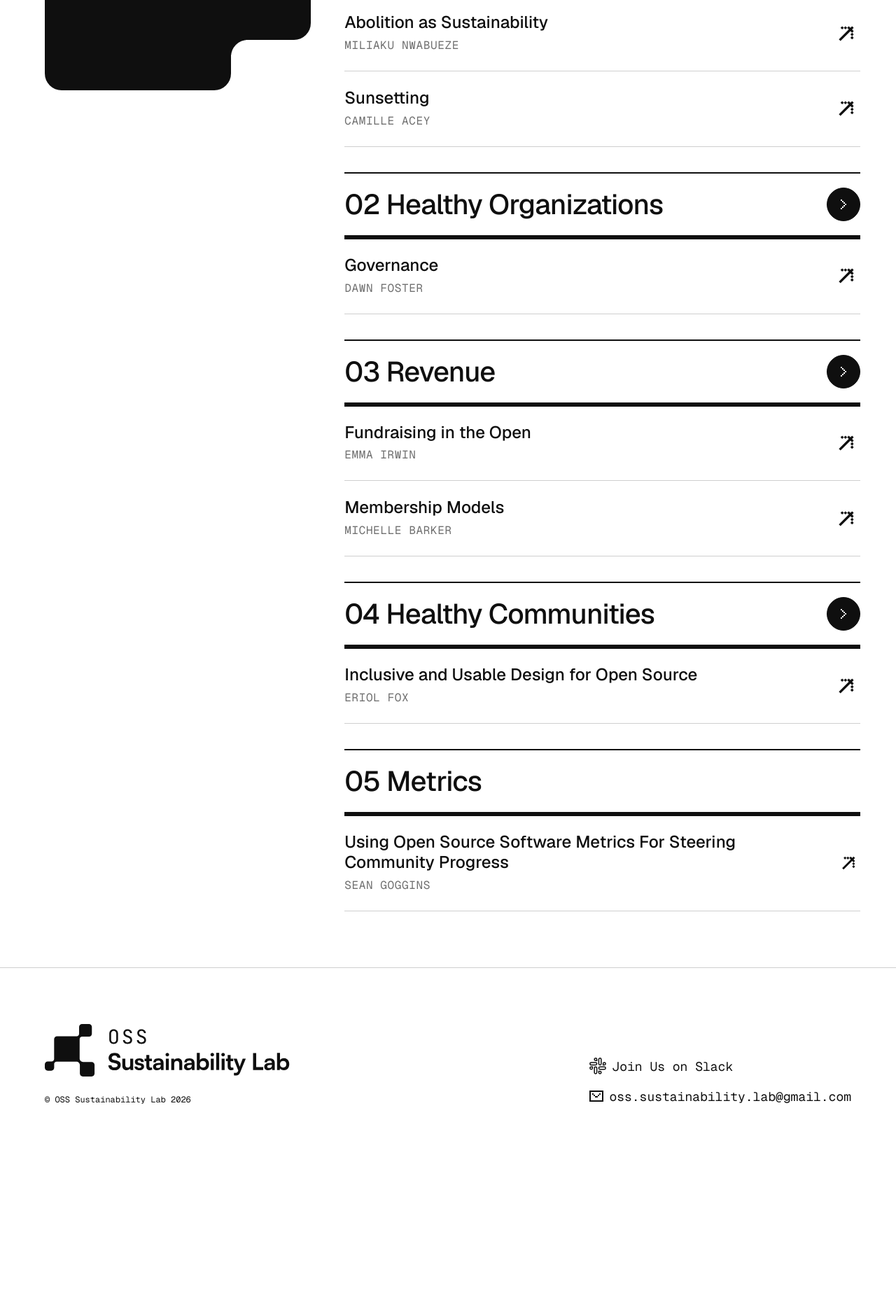
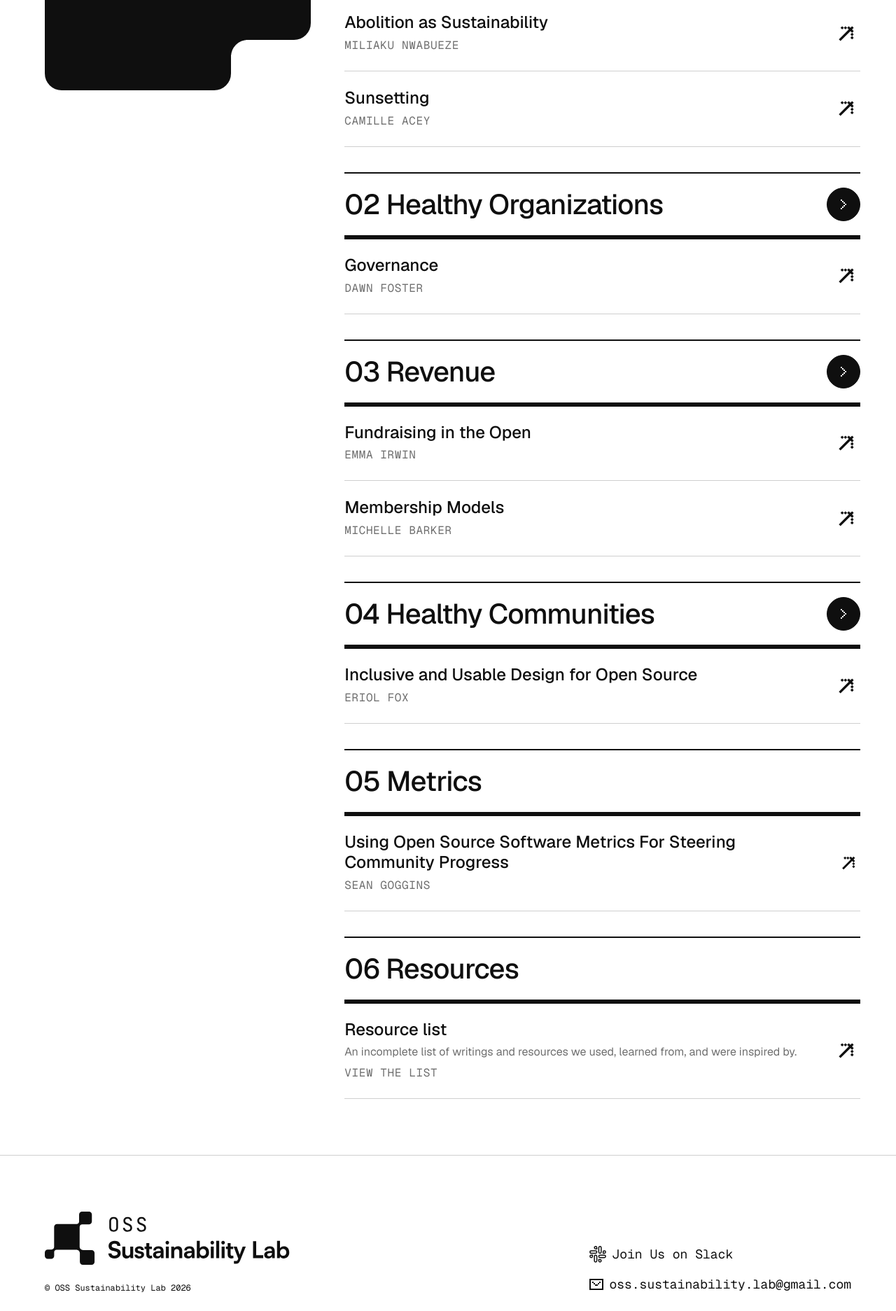
Before and after one commit to oss-sustainability-lab/website, a Jekyll site: the page built from curriculum.html, in a window 1280 px wide. Shown: the part 2433-4306 px from the top of the page at 70% size. Built offline with Jekyll 4.4.1, drawn with Linux system fonts in a browser that asks for light colours; nearby versions of some CDN libraries; library files that are not in the unit come from our copies; before the commit the page ends 4037 px from its top, so only the background shows below that.

Commit message:
adding resource table link to notion

```diff
--- a/_data/cirrciulum.yml
+++ b/_data/cirrciulum.yml
@@ -68,3 +68,16 @@
       #url:
       author: Sean Goggins
       slug: metrics
+
+- section: Bibliography
+  title: Resources
+  description: ""
+  # highlightedResources:
+  #   - title: View on the list
+  #       url: https://outrageous-aftershave-22a.notion.site/OSS-Sustainability-Lab-2025-Cohort-Syllabus-24537b301040800f88f3d4f0592685c7
+  resources:
+    - title: Resource list
+      desc: "An incomplete list of writings and resources we used, learned from, and were inspired by."
+      url: https://outrageous-aftershave-22a.notion.site/24537b301040801bbc55ea3dee833731?v=24537b3010408056b9de000cfc8ee2ce
+      author: View the list
+      slug: metrics
--- a/_dev/scss/modules/_curriculum.scss
+++ b/_dev/scss/modules/_curriculum.scss
@@ -34,6 +34,11 @@
 
   h4 {
     margin-bottom: 6px;
+  }
+
+  p {
+    margin: 6px 0;
+    color: $gray-text;
   }
 
   cite {
--- a/curriculum.html
+++ b/curriculum.html
@@ -243,6 +243,9 @@ permalink: /curriculum/
           {% if resource.url %}target="_blank" rel="noopener noreferrer" {% endif %}>
           <div>
             <h4>{{ resource.title }}</h4>
+            {% if resource.desc %}
+            <p>{{ resource.desc }}</p>
+            {% endif %}
             <cite>{{ resource.author }}</cite>
           </div>
           <svg xmlns="http://www.w3.org/2000/svg" width="40" height="40" viewBox="0 0 40 40" fill="none">
```
Also changed, not shown: assets/style.css.
